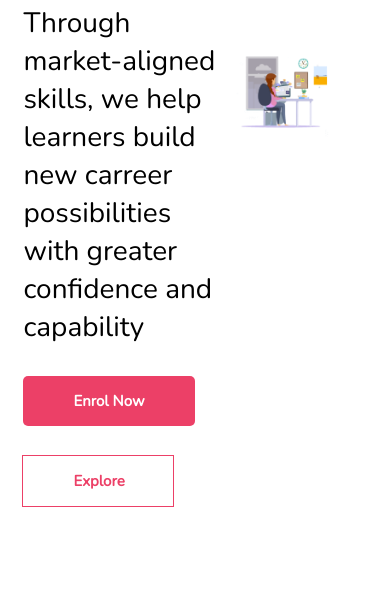
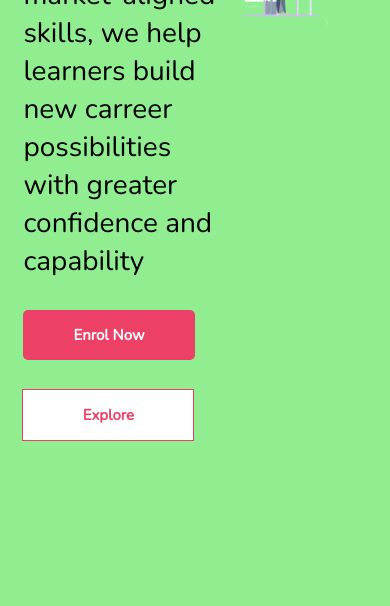
Before and after one commit to RichieOrito/School-Website, a plain HTML site: page index.html in a window 390 px wide. Shown: the part 583-1189 px from the top of the page. After the commit the page ends 1123 px from the top, so only its background shows below. Drawn offline with nearby package versions, Linux system fonts and the light colour scheme.

Commit message:
This commit makes the navbar fixed and adds a background color and also adds media queries to the first section

```diff
--- a/Assets/css/index.css
+++ b/Assets/css/index.css
@@ -21,11 +21,13 @@ a{
 }
 /* Header section */
 header{
+    position: fixed;
     width: 100%;
     display: flex;
     align-items: center;
     justify-content: space-between;
     padding: 20px 40px;
+    background-color: #fff;
 }
 .logo{
     font-size: 1.3rem;
@@ -59,6 +61,30 @@ header ul button{
     display: grid;
     grid-template-columns: repeat(2, 1fr);
     align-items: center;
+}
+@media only screen and (max-width: 746px) {
+    body {
+      background-color: lightblue;
+    }
+    .first-text{
+        margin-top: 50px;
+    }
+  }
+@media only screen and (max-width: 436px){
+    body{
+        background-color: lightcoral;
+    }
+    .first-text{
+        margin-top: 70px;
+    }
+}
+@media only screen and (max-width: 398px){
+    body{
+        background-color: lightgreen;
+    }
+    .first-text{
+        margin-top: 90px;
+    }
 }
 .first .first-text h4{
    color: #000;
@@ -94,6 +120,6 @@ header ul button{
    outline: 1px solid #EC4067;
    color: #EC4067;
    border-radius: 0px;
-   width: 150px;
+   width: 170px;
 
 }
```
